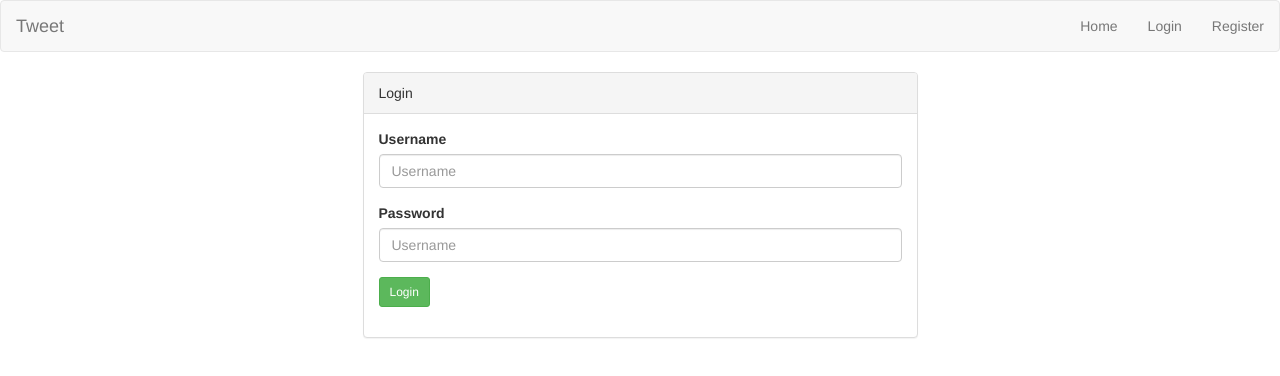
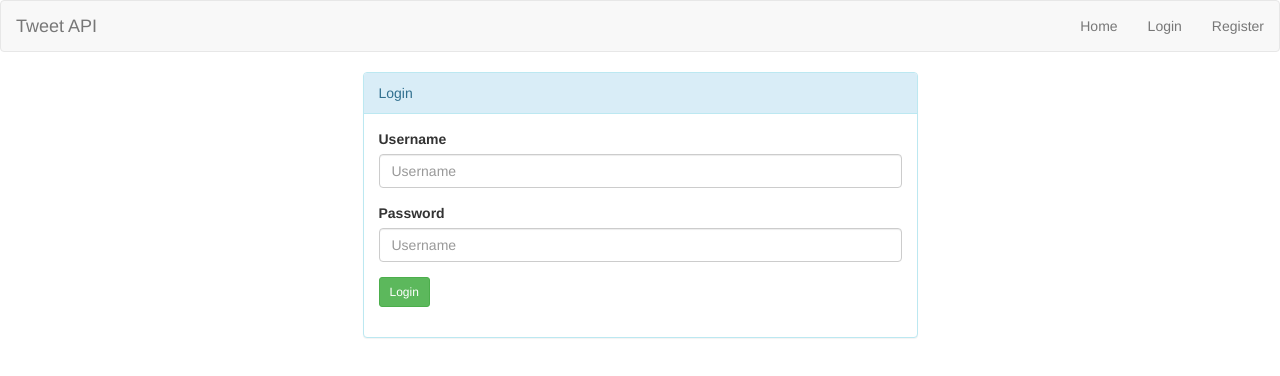
Before and after one commit to hollyphat/tweeter-api-test, a plain HTML site: page index.html in a window 1280 px wide. Drawn offline with nearby package versions, Linux system fonts and the light colour scheme.

Commit message:
Modify tweet api

```diff
--- a/index.html
+++ b/index.html
@@ -16,7 +16,7 @@
 			<span class="icon-bar"></span>
 			<span class="icon-bar"></span>
 		</button>
-		<a class="navbar-brand" href="#">Tweet</a>
+		<a class="navbar-brand" href="#">Tweet API</a>
 	</div>
 
 	<!-- Collect the nav links, forms, and other content for toggling -->
@@ -36,7 +36,7 @@
 	<div class="container">
 		<div class="row">
 			<div class="col-md-6 col-md-offset-3">
-				<div class="panel panel-default">
+				<div class="panel panel-info">
 					<div class="panel-heading">Login</div>
 					<div class="panel-body">
 						<form action="" method="post" role="form" id="login-form">
@@ -69,7 +69,7 @@
 
 
 <script type="text/javascript">
-	const url = "http://tweetapi.server/"
+	const url = "http://tweetapi.server/";
 	$(document).ready(function(){
 		$("#login-form").on("submit",function(e){
 			e.preventDefault();
@@ -90,7 +90,7 @@
 				dataType: 'json',
 				method: 'post',
 				success: function(f){
-					console.log(f);
+					//console.log(f);
 					alert(f.status.msg);
 					if(f.status.type == "success"){
 						sessionStorage.setItem("user_id", f.user_data.id);
@@ -98,7 +98,7 @@
 					}
 				},
 				error: function(e){
-					console.log(e);
+					//console.log(e);
 				}
 			});
 		});
```
